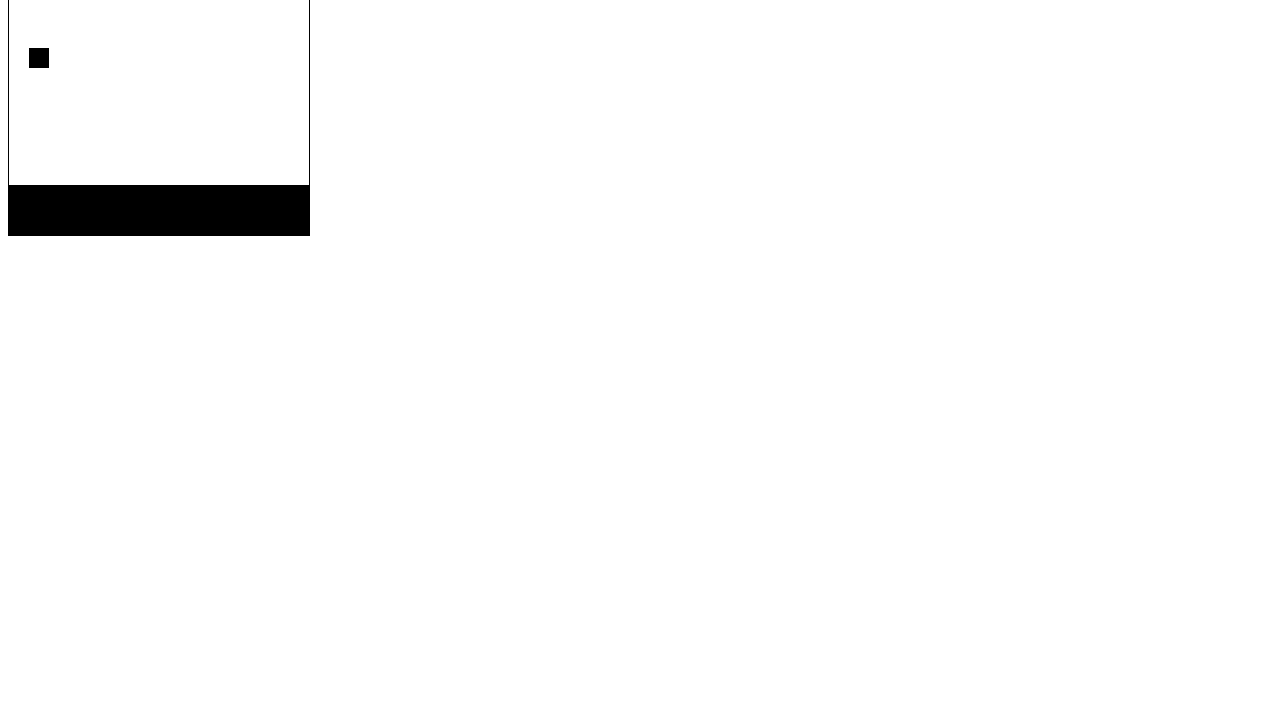
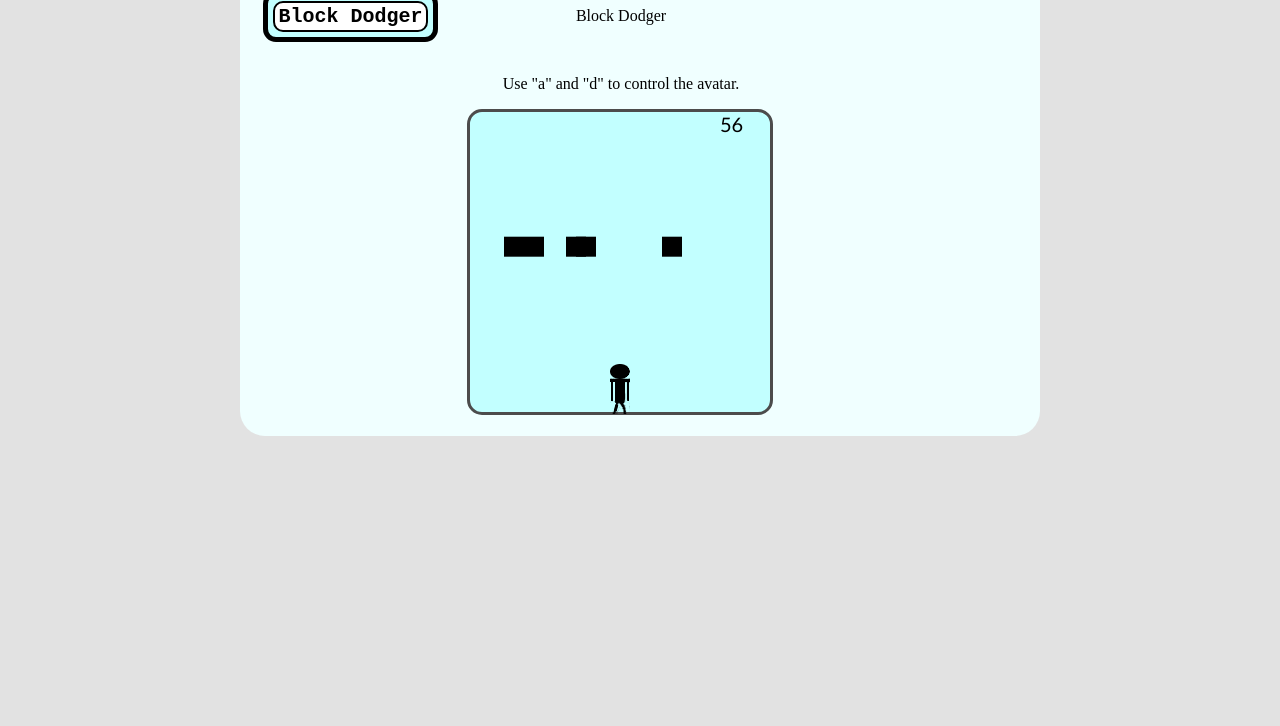
Before and after one commit to briceviland/BlockDodgerJS, a plain HTML site: page index.html in a window 1280 px wide. Shown: the part 74-800 px from the top of the page. Drawn offline with Linux system fonts and the light colour scheme.

Commit message:
Everything is pretty much updated...
One thing that our primary focus should be now is to make the game
more of a game instead of just an interesting script with boxes falling.
Lets do some lives, some power ups, some customizations, alternate levels.

Then once we have some solid content we will work on a menu.

```diff
--- a/index.html
+++ b/index.html
@@ -1,10 +1,57 @@
 <!DOCTYPE html>
 <html>
-	<div style="padding:0px;width:300px;height:300px;">
-	<canvas width ="300"height="300"id="canvas" style="border-style:solid;border-width:1px;"></canvas>
+	<head>
+		<LINK href="style.css" rel="stylesheet" type="text/css">
+		<title>Block Dodger</title>
+	</head>
 
-	</div>
-	<script type="text/javascript" src="script.js">
-	</script>
+	<body>
+		<div class="centeredcontent">
+		</br>
+		<table>
+			<tr>
+				<td>
+					<div class="headertitle">
+						Applications
+					</div>
+				</td>
+				<td>
+					<div class="headerlogo">
+						<b>Slither Games</b>
+					</div>
+				</td>
+			</tr>
+		</table>
+		<table>
+
+			<tr>
+				<td>
+
+				<div class="panel1">
+				<ul>
+					<a href="./index.html"><li class="top">Block Dodger</li></a>
+				</ul>
+			</div>
+		</td>
+		<td>
+		<p id="gamename">Block Dodger</p></br>
+		<p id="description">Use "a" and "d" to control the avatar.</p>
+			<div class="details">
+				<div class="relevant">
+					<canvas width="300"height="300"id="canvas"></canvas>
+					<img id="character" src="char.png"/>
+					<script type="text/javascript" src="script.js">
+					</script>
+				</div>
+			</div>
+		<td>
+		</table>
+
+		</br>
+
+
+
+		</div>
+	</body>
 
 </html>
--- a/script.js
+++ b/script.js
@@ -1,23 +1,77 @@
-	var one = 2;
 var context = document.getElementById("canvas").getContext("2d");
 
+//Game Object
+var Game = {
+	flag : 1,
+	blocks : [],
+	timedown : 60,
+}
 
-	function drawGround(thing)
-	{
-		if(thing.shape == "blasqu")
-		{
-		context.beginPath();
-		context.moveTo(thing.x,thing.y);
-		context.lineTo(thing.x1,thing.y1);
-		context.lineTo(thing.x2,thing.y2);
-		context.lineTo(thing.x3,thing.y3);
-		context.fill();
+//Timer Object
+var Timer = {
+	timerID : 0,
+}
+
+/*
+Timer.prototype.Start = function(){
+	timedown = 60;
+}
+*/
+
+
+/*
+Timer.prototype.Stop = function(){
+	clearInterval(Timer.timerID);
+	Game.timedown = 60;
+}
+*/
+
+//Character Object
+var Character = function(imgloc,change,startpos,numlives){
+	this.imgsrc = imgloc;
+	this.imgsrc2 = change;
+	this.pos = startpos;
+	this.endpos = this.pos + 20;
+	this.pressedKey = [];
+	this.domElement = "";
+	this.lives = numlives;
+}
+Character.prototype.move = function() {
+	this.domElement.style.left = this.pos + "px";
+	switch(Game.flag) {
+		case "w":
+			if(this.pos >= 278) {
+				break;
+			} else {
+				this.domElement.src = "char.png";
+				this.pos += 1.5;
+				break;
+			}
+		case "a":
+			if(this.pos <= 2) {
+				break;
+			} else {
+				this.domElement.src = "char1.png";
+				this.pos -= 1.5;
+				break;
 			}
 
 	}
+}
+var player = new Character("./char.png","./char1.png",140,5)
+player.domElement = document.getElementById("character");
 
-	function drawBox(thing3)
-	{
+var Block = function(xPos,yPos) {
+	this.x = xPos;
+	this.y = yPos;
+	this.xendpos = this.x + 20;
+	this.accel = 0.5;
+}
+
+document.onkeydown = editFlagDown;
+document.onkeyup = editFlagUp;
+
+function drawBox(thing3) {
 	context.beginPath();
 	context.moveTo(thing3.x,thing3.y);
 	context.lineTo(thing3.x+20,thing3.y);
@@ -26,101 +80,129 @@
 	context.fill();
 }
 
-	//Help to create ground object
-	function Points(xPOS,yPOS,xPOS1,yPOS1,xPOS2,yPOS2,xPOS3,yPOS3,type)
-	{
-		if(type == "fill")
-		{
-			this.x = xPOS;
-			this.y = yPOS;
-			this.x1 = xPOS1;
-			this.y1 = yPOS1;
-			this.x2 = xPOS2;
-			this.y2 = yPOS2;
-			this.x3 = xPOS3;
-			this.y3 = yPOS3;
-			this.shape = "blasqu";
+//Key Checker
+function editFlagDown(e){
+	var key = (window.event) ? event.keyCode : e.keyCode;
+	switch(key){
+		case 68:
+			Game.flag = "w";
+			player.pressedKey[key] = 1;
+			break;
+		case 65:
+			Game.flag = "a";
+			player.pressedKey[key] = 1;
+			break;
+	}
+
+}
+function editFlagUp(e) {
+	var key = (window.event) ? event.keyCode : e.keyCode;
+	switch(key){
+		case 68:
+		if(Game.flag != "w"){
+			player.pressedKey[68] = 0;
+			break;
+		} else {
+			if(player.pressedKey[65] == 1) {
+				player.pressedKey[68] = 0;
+				Game.flag = "a";
+			} else {
+				Game.flag = "1";
+				player.pressedKey[68] = 0;
+				player.pressedKey[65] = 0;
+				}
+				break;
+			}
+		case 65:
+		if(Game.flag != "a") {
+			player.pressedKey[65] = 0;
+			break;
+		} else {
+			if(player.pressedKey[68] == 1) {
+				player.pressedKey[65] = 0;
+				Game.flag = "w";
+			} else {
+				Game.flag = "1";
+				player.pressedKey[65] = 0;
+				player.pressedKey[68] = 0;
+			}
+			break;
+		}
 	}
 }
 
-	function boxOBJ(xPOS,yPOS)
-	{
-		this.x = xPOS;
-		this.y = yPOS;
-	}
-
-	function randomFall()
-	{
-
-		function fallingSquares(max)
-		{
-			if(fall[max+1])
-			{
-				drawBox(fall[1]);
-				if(fall[1].y == 250)
-				{
-					delete fall[1];
-				}
-				else
-				{
-					fall[1].y += 0.3;
+function randomFall(number) {
+	function fallingSquares(max) {
+		if(Game.blocks[max+1]) {
+			for(i=1;i<=max;i++) {
+				drawBox(Game.blocks[i]);
+				if(Game.blocks[i].y >= 280) {
+					delete Game.blocks[i];
+					Game.blocks[i] = new Block(Math.floor((Math.random()*280)+1),0);
+				} else {
+					Game.blocks[i].y += Game.blocks[i].accel;
+					Game.blocks[i].accel += 0.01
 				}
 			}
-			else
-			{
-				for(i=1;i<=max;i++)
-				{
-					fall[i] = new boxOBJ(20,20);
+		} else {
+			for(i=1;i<=max;i++) {
+				Game.blocks[i] = new Block(Math.floor((Math.random()*280)+1),0);
 			}
-
-				fall[max+1] = "active";
+			Game.blocks[max+1] = "active";
 		}
-
 	}
-
-		//Timer wont appear unless Fall[0] has been declared
-		if(fall[0])
-		{
+	//Timer wont appear unless Game.blocks[0] has been declared
+	if(Game.blocks[0]) {
 		drawText();
+	} else {
+		Game.blocks[0] = "active";
 	}
-		else{
-			fall[0] = "active";
-		}
-
-		if(fall[0])
-		{
-			fallingSquares(1);
+	if(Game.blocks[0]) {
+		fallingSquares(number);
 	}
 }
 
 //TIMER
-	function drawText()
-	{
+function drawText() {
 	context.font = "15pt Calibri";
-		context.fillText(timedown,250,20);
-
+	context.fillText(Game.timedown,250,20);
 }
 
-	var square = new Array();
-	var fall = new Array();
-	square[0] = new Points(0,300,300,300,300,250,0,250,"fill");
-	var timedown = 60;
-
-
 //RENDER SCENE
-	function renderScene()
-	{
-		drawGround(square[0]);
-		randomFall();
+function renderScene(number) {
+	randomFall(number);
 }
 
-	setInterval(function()
-					{
+//CHECK COLLISIONS
+function collisionCheck(max) {
+	player.endpos = player.pos + 20;
+	for(i=1;i<=max;i++) {
+		Game.blocks[i].xendpos = Game.blocks[i].x + 20;
+		if(Game.blocks[i].y >= 232 && Game.blocks[i].x <= player.endpos && Game.blocks[i].x >= player.pos) {
+			delete Game.blocks[i];
+			Game.blocks[i] = new Block(Math.floor((Math.random()*280)+1),0);
+		} else if (Game.blocks[i].y >= 232 && Game.blocks[i].xendpos >= player.pos && Game.blocks[i].xendpos <= player.endpos) {
+			delete Game.blocks[i];
+			Game.blocks[i] = new Block(Math.floor((Math.random()*280)+1),0);
+		}
+	}
+}
+
+function createWorld(number) {
+	renderScene(number);
+	collisionCheck(number);
+}
+
+setInterval(function() {
 	context.clearRect(0,0,300,300);
-						renderScene();
-					},16);
 
-	setInterval(function()
-					{
-						timedown--;
-					},1000);
+	//createWorld(number of blocks); Control the amount of blocks.
+	createWorld(5);
+	player.move();
+	}
+,16);
+
+setInterval(function() {
+	Game.timedown--;
+	}
+,1000);
--- /dev/null
+++ b/style.css
@@ -0,0 +1,165 @@
+body
+{
+	margin-top:20px;
+	background-color:#E2E2E2;
+}
+
+div
+{
+	margin:0px;
+}
+
+
+.centeredcontent
+{
+	width: 800px;
+	margin: 0 auto;
+	text-align:center;
+	background-color:#F0FFFF;
+	border-radius:25px;
+}
+
+.panel1
+{
+	width:175px;
+	text-align:left;
+	margin-left:20px;
+
+}
+
+ul
+{
+	list-style-type:none;
+	padding:5px;
+	margin:0px;
+	background-color:#C2FFFF;
+	border-radius:13px;
+	border-style:solid;
+	border-width:5px;
+}
+li
+{
+	margin-top:15px;
+	border-style:solid;
+	border-width:2px;
+	font-family:monospace;
+	font-size:20px;
+	background-color: white;
+	padding:2px;
+	text-align:center;
+	font-weight:bold;
+	border-radius:10px;
+}
+
+.top
+{
+	margin-top:0px;
+	border-style:solid;
+	border-width:2px;
+	font-family:monospace;
+	font-size:20px;
+	background-color: white;
+	padding:2px;
+	text-align:center;
+	font-weight:bold;
+	border-radius:10px;
+}
+
+
+li:hover
+{
+	margin-top:15px;
+	border-style:solid;
+	border-width:2px;
+	font-family:monospace;
+	font-size:20px;
+	background-color: #A3CCCC;
+}
+
+.top:hover
+{
+	margin-top:0px;
+	border-style:solid;
+	border-width:2px;
+	font-family:monospace;
+	font-size:20px;
+	background-color: #A3CCCC;
+}
+
+a
+{
+	color: black;
+	text-decoration:none;
+}
+
+.headertitle
+{
+	text-align:left;
+	margin-left:20px;
+	width: 300px;
+}
+
+.picture
+{
+	border-top-left-radius:20px;
+}
+td
+{
+	margin:0px;
+	vertical-align: top;
+}
+tr
+{
+	margin:0px;
+}
+.headerlogo
+{
+	text-align:center;
+	width:150px;
+}
+.logo
+{
+	border-top-right-radius:20px;
+	border-style:solid;
+	border-color:white;
+	border-width:2px;
+}
+.details
+{
+	position:relative;
+	text-align:left;
+	background-color:#C2FFFF;
+	margin-top:15px;
+	margin-left:25px;
+	border-radius:15px;
+	font-family:tahoma;
+	font-size:17px;
+	margin-right:27px;
+	border-style:solid;
+	border-width:3px;
+	color:#4C4C4C;
+	height:300px;
+	width:300px;
+}
+.relevant
+{
+	position:absolute;
+	border-radius:15px;
+	margin:0px;
+	padding:0px;
+}
+#canvas
+{
+	z-index:1;
+	margin:0px;
+	padding:0px;
+}
+#character
+{
+	z-index:2;
+	position:absolute;
+	left:30px;
+	bottom:2px;
+	margin:0px;
+	padding:0px;
+}
```
Also changed, not shown: char.png (added), char1.png (added), 1 other file. Lines whose indentation alone changed are shown as unchanged.
